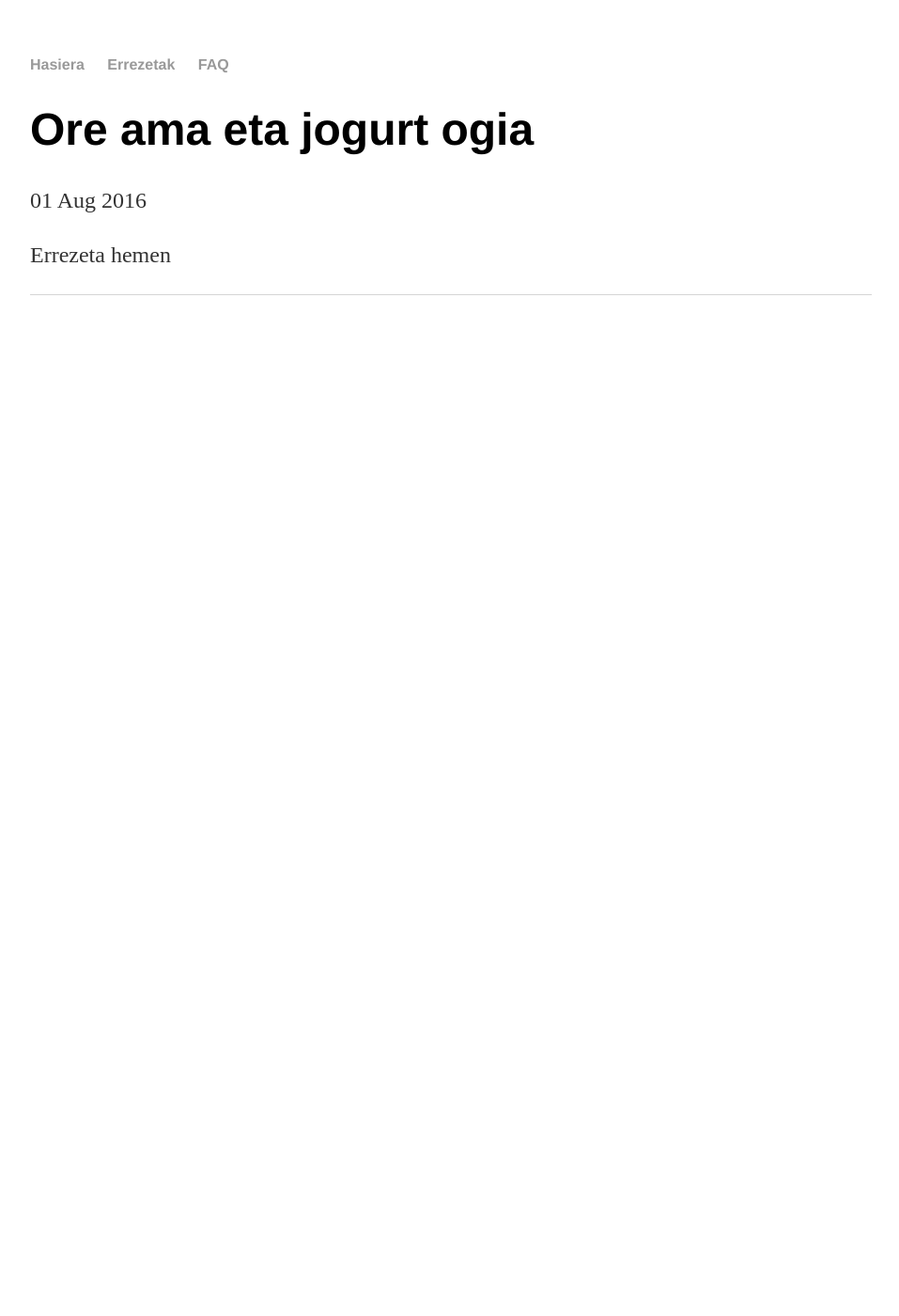
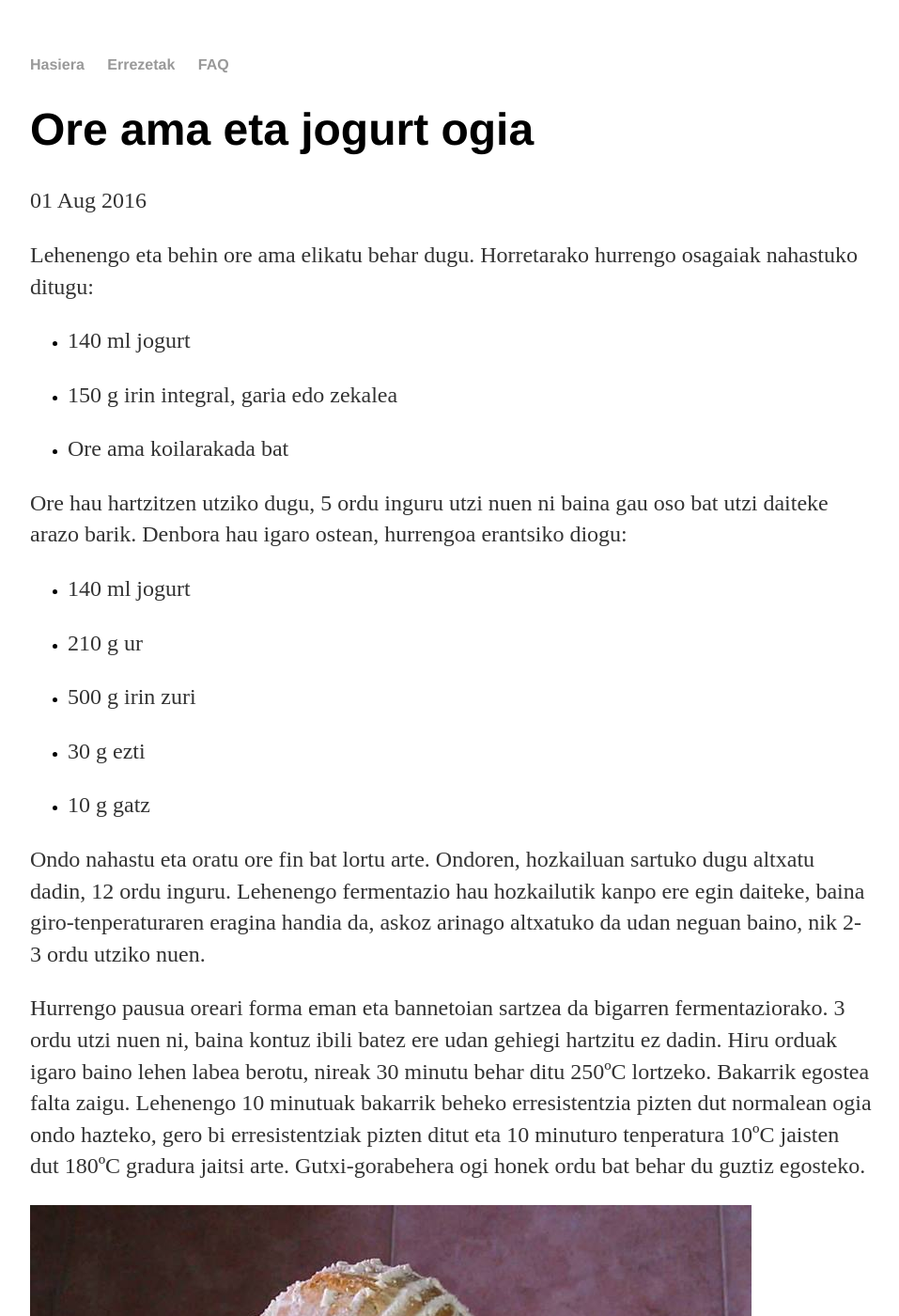
Before and after one commit to Ondiz/ogibero, a Jekyll site: the page built from _posts/2016-08-01-ore-ama-eta-jogurta.md, in a window 1280 px wide and 1400 px high. Shown: the whole window at 94% size, without its empty margins (160-1117 px from the left). Built offline with Jekyll 4.4.1, drawn with Linux system fonts in a browser that asks for light colours.

Commit message:
Errezeta gehitu. Lizentzia gehitu

```diff
--- a/_layouts/default.html
+++ b/_layouts/default.html
@@ -17,8 +17,14 @@
 
 			{{ content }}
 
-			</div><!-- /.container -->
+			</div>
+
 			<footer>
+			  <a rel="license"
+			  href="http://creativecommons.org/licenses/by-sa/4.0/"><img alt="Creative
+			  Commons License" style="border-width:0"
+			  src="https://i.creativecommons.org/l/by-sa/4.0/88x31.png"
+			  /></a>
 			</footer>
 
 	</body>
--- a/_posts/2016-08-01-ore-ama-eta-jogurta.md
+++ b/_posts/2016-08-01-ore-ama-eta-jogurta.md
@@ -4,4 +4,43 @@ title: "Ore ama eta jogurt ogia"
 date: 2016-08-01
 ---
 
-Errezeta hemen
+Lehenengo eta behin ore ama elikatu behar dugu. Horretarako hurrengo
+osagaiak nahastuko ditugu:
+
+* 140 ml jogurt
+
+* 150 g irin integral, garia edo zekalea
+
+* Ore ama koilarakada bat
+
+Ore hau hartzitzen utziko dugu, 5 ordu inguru utzi nuen ni baina gau
+oso bat utzi daiteke arazo barik. Denbora hau igaro ostean, hurrengoa
+erantsiko diogu:
+
+* 140 ml jogurt
+
+* 210 g ur
+
+* 500 g irin zuri
+
+* 30 g ezti
+
+* 10 g gatz
+
+Ondo nahastu eta oratu ore fin bat lortu arte. Ondoren, hozkailuan
+sartuko dugu altxatu dadin, 12 ordu inguru. Lehenengo fermentazio hau
+hozkailutik kanpo ere egin daiteke, baina giro-tenperaturaren eragina
+handia da, askoz arinago altxatuko da udan neguan baino, nik 2-3 ordu
+utziko nuen.
+
+Hurrengo pausua oreari forma eman eta bannetoian sartzea da bigarren
+fermentaziorako. 3 ordu utzi nuen ni, baina kontuz ibili batez ere
+udan gehiegi hartzitu ez dadin. Hiru orduak igaro baino lehen labea
+berotu, nireak 30 minutu behar ditu 250ºC lortzeko. Bakarrik egostea
+falta zaigu. Lehenengo 10 minutuak bakarrik beheko erresistentzia
+pizten dut normalean ogia ondo hazteko, gero bi erresistentziak pizten
+ditut eta 10 minuturo tenperatura 10ºC jaisten dut 180ºC gradura
+jaitsi arte. Gutxi-gorabehera ogi honek ordu bat behar du guztiz
+egosteko.
+
+![Ore ama eta jogurt ogia]({{ site.url }}/ogibero/irudiak/jogurt.jpg)
```
Also changed, not shown: irudiak/jogurt.jpg (added).
